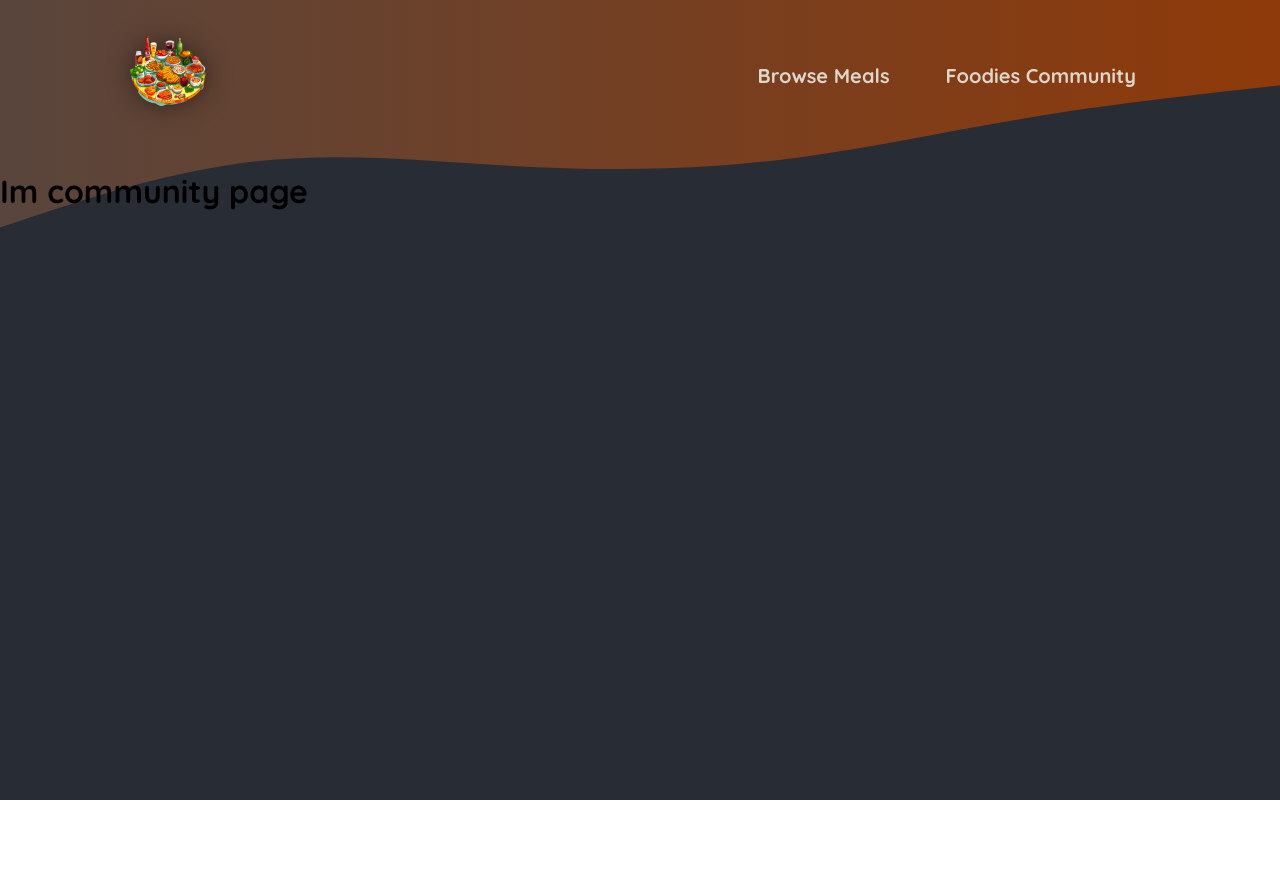
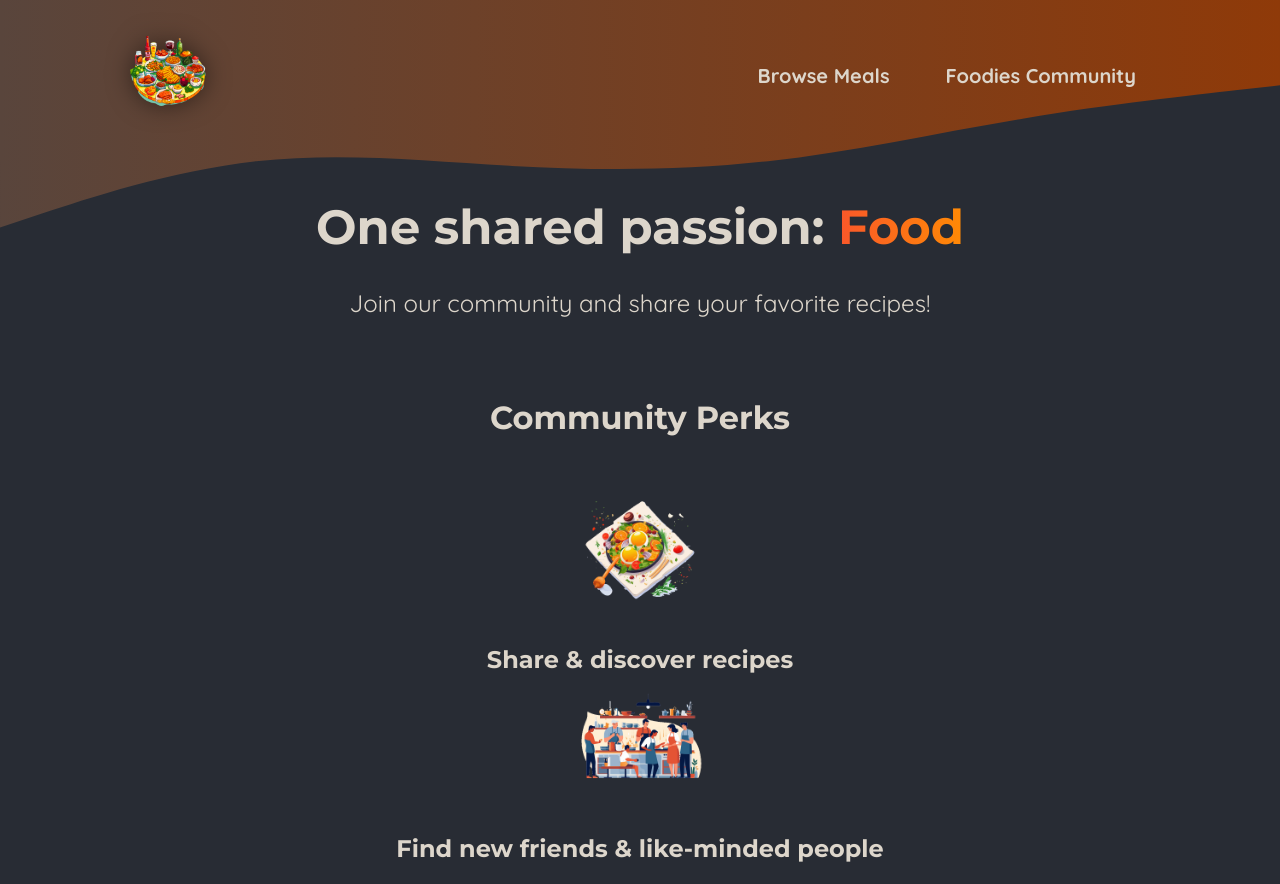
Before and after one commit to Alhaimouni/foodies, a Next.js app: page /community in a window 1280 px wide. Shown: the top 884 px of the page. Before the commit the page ends 800 px from the top, so only its background shows below. Built offline with nearby package versions, Linux system fonts and the light colour scheme.

Commit message:
add community page

```diff
--- a/app/community/page.js
+++ b/app/community/page.js
@@ -1,5 +1,40 @@
-export default function Community(){
-    return(
-        <h1>Im community page</h1>
-    )
+import Image from "next/image";
+
+import mealIcon from "@/assets/icons/meal.png";
+import communityIcon from "@/assets/icons/community.png";
+import eventsIcon from "@/assets/icons/events.png";
+import classes from "./page.module.css";
+
+export default function CommunityPage() {
+  return (
+    <>
+      <header className={classes.header}>
+        <h1>
+          One shared passion: <span className={classes.highlight}>Food</span>
+        </h1>
+        <p>Join our community and share your favorite recipes!</p>
+      </header>
+      <main className={classes.main}>
+        <h2>Community Perks</h2>
+
+        <ul className={classes.perks}>
+          <li>
+            <Image src={mealIcon} alt="A delicious meal" />
+            <p>Share & discover recipes</p>
+          </li>
+          <li>
+            <Image src={communityIcon} alt="A crowd of people, cooking" />
+            <p>Find new friends & like-minded people</p>
+          </li>
+          <li>
+            <Image
+              src={eventsIcon}
+              alt="A crowd of people at a cooking event"
+            />
+            <p>Participate in exclusive events</p>
+          </li>
+        </ul>
+      </main>
+    </>
+  );
 }
--- /dev/null
+++ b/app/community/page.module.css
@@ -0,0 +1,61 @@
+.header {
+  gap: 3rem;
+  margin: 3rem auto 5rem auto;
+  width: 90%;
+  max-width: 75rem;
+  color: #ddd6cb;
+  font-size: 1.5rem;
+  text-align: center;
+}
+
+.header h1 {
+  font-family: 'Montserrat', sans-serif;
+}
+
+.highlight {
+  background: linear-gradient(90deg, #f9572a, #ff8a05);
+  background-clip: text;
+  -webkit-background-clip: text;
+  -webkit-text-fill-color: transparent;
+}
+
+.main {
+  width: 90%;
+  max-width: 40rem;
+  margin: 0 auto;
+  text-align: center;
+}
+
+.main h2 {
+  font-family: 'Montserrat', sans-serif;
+  font-size: 2rem;
+  margin-bottom: 3rem;
+  color: #ddd6cb;
+}
+
+.perks {
+  list-style: none;
+  margin: 3rem 0;
+  padding: 0;
+}
+
+.perks li {
+  display: flex;
+  flex-direction: column;
+  align-items: center;
+  gap: 2rem;
+}
+
+.perks img {
+  width: 8rem;
+  height: 8rem;
+  object-fit: contain;
+}
+
+.perks p {
+  font-family: 'Montserrat', sans-serif;
+  font-size: 1.5rem;
+  font-weight: bold;
+  margin: 0;
+  color: #ddd6cb;
+}
```
